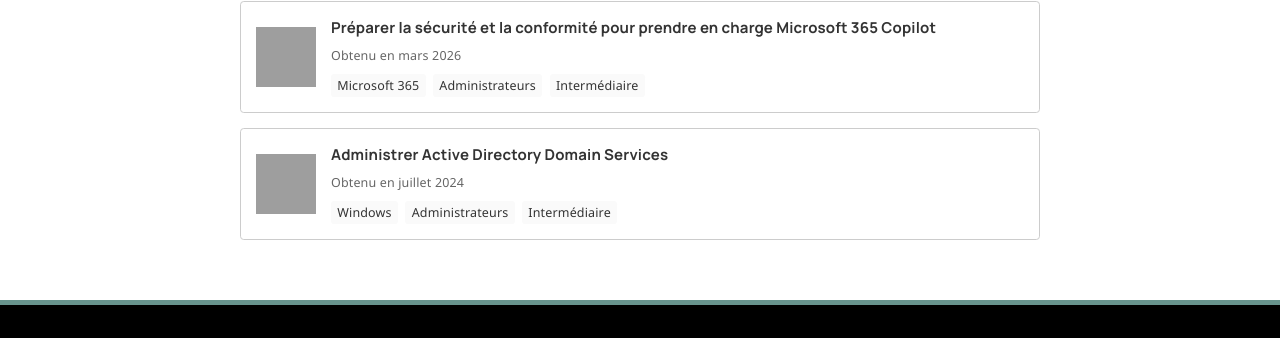
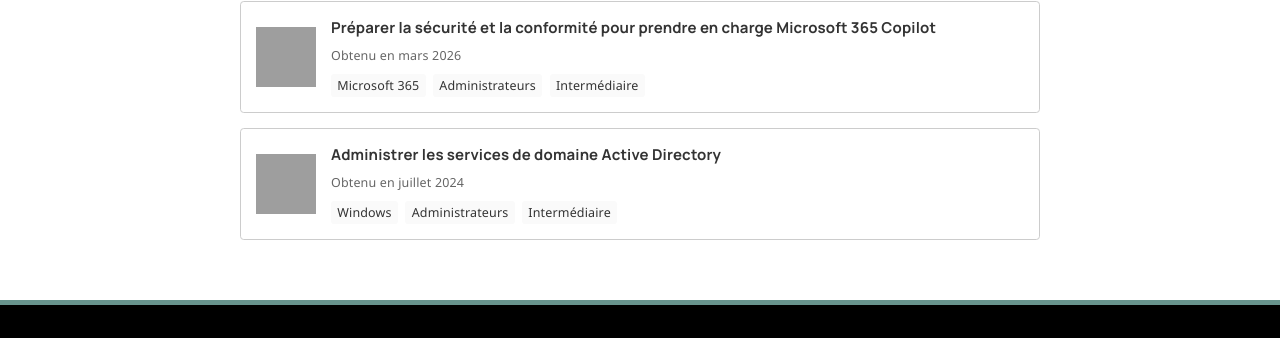
Before and after one commit to leobouard/leobouard.github.io, a Jekyll site: the page built from _pages/certificates.html, in a window 1280 px wide, cut to the strip 1420-1758 px from the top of the page. Built offline with Jekyll 4.4.1, drawn with Linux system fonts in a browser that asks for light colours; nearby versions of some CDN libraries; some web fonts are replaced; grey boxes are pictures that could not be loaded.

Commit message:
Update applied-skills.json

```diff
--- a/_data/applied-skills.json
+++ b/_data/applied-skills.json
@@ -12,7 +12,7 @@
         "url": "https://learn.microsoft.com/api/credentials/share/fr-fr/leo-bouard/10C07C04C2641AF2?sharingId=F97A0011A58C57B8"
     },
     {
-        "name": "Administrer Active Directory Domain Services",
+        "name": "Administrer les services de domaine Active Directory",
         "tags": ["Windows", "Administrateurs", "Intermédiaire"],
         "date": "juillet 2024",
         "url": "https://learn.microsoft.com/api/credentials/share/fr-fr/leo-bouard/7CD0A493E49DD194?sharingId=F97A0011A58C57B8"
```
